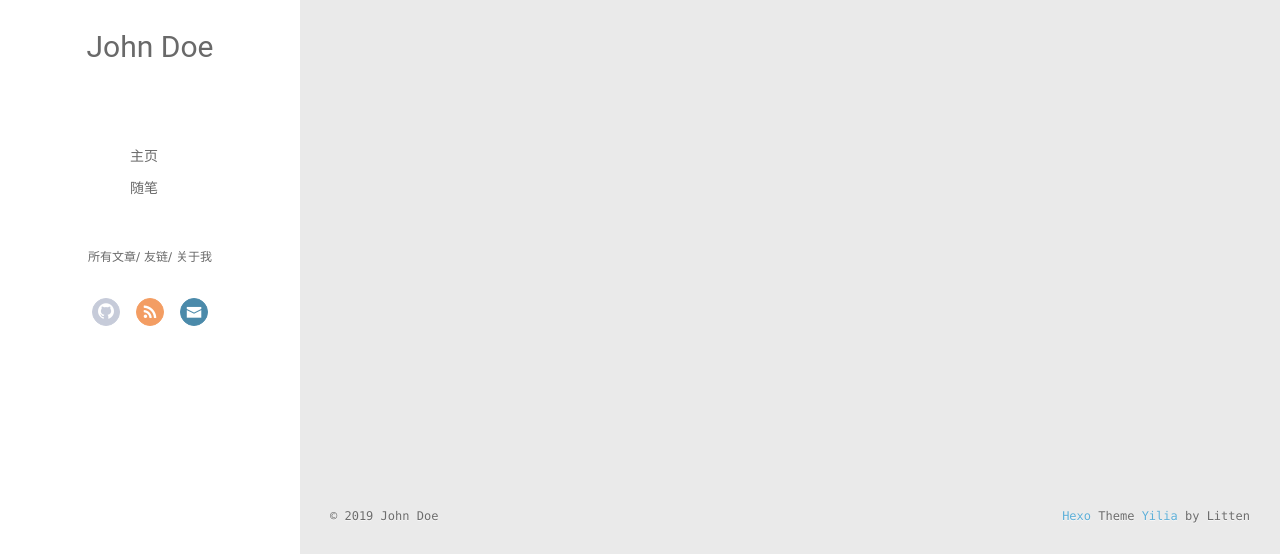
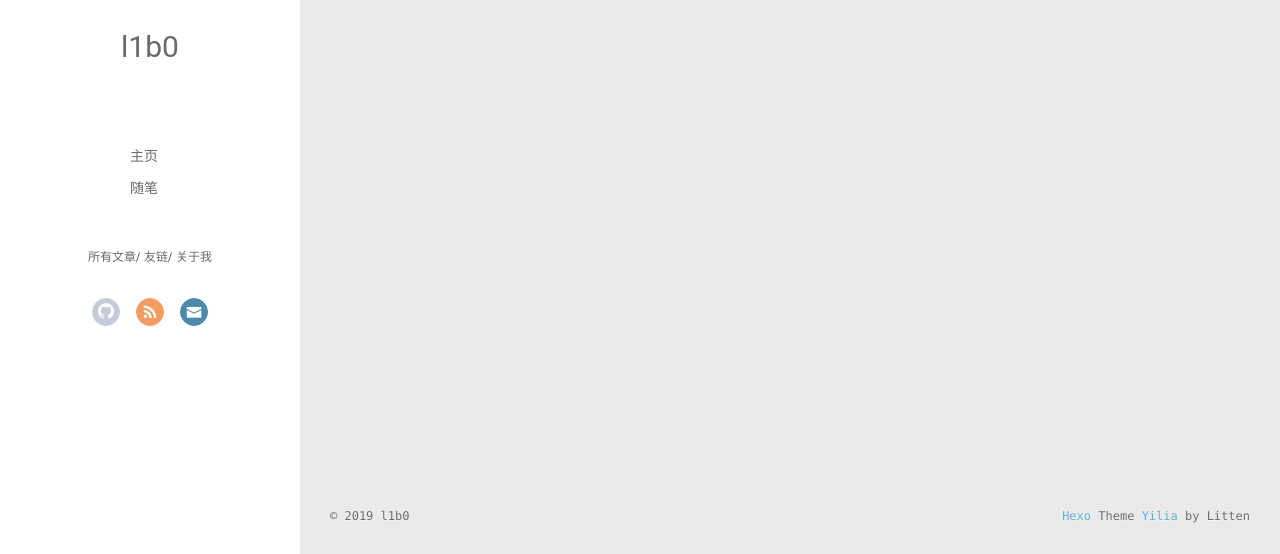
Before and after one commit to L1B0/L1B0.github.io, a plain HTML site: page archives/index.html in a window 1280 px wide. Shown: the part 243-797 px from the top of the page. Drawn offline with Linux system fonts and the light colour scheme; no server answers.

Commit message:
Site updated: 2019-09-17 14:42:54

```diff
--- a/archives/index.html
+++ b/archives/index.html
@@ -46,7 +46,7 @@
 			<img src="/img/head.jpg" class="js-avatar">
 		</a>
 		<hgroup>
-		  <h1 class="header-author"><a href="/">John Doe</a></h1>
+		  <h1 class="header-author"><a href="/">l1b0</a></h1>
 		</hgroup>
 
 
@@ -102,7 +102,7 @@
 				<img src="/img/head.jpg" class="js-avatar">
 			</div>
 			<hgroup>
-			  <h1 class="header-author js-header-author">John Doe</h1>
+			  <h1 class="header-author js-header-author">l1b0</h1>
 			</hgroup>
 
 
@@ -198,7 +198,7 @@
   <div class="outer">
     <div id="footer-info">
     	<div class="footer-left">
-    		&copy; 2019 John Doe
+    		&copy; 2019 l1b0
     	</div>
       	<div class="footer-right">
       		<a href="http://hexo.io/" target="_blank">Hexo</a>  Theme <a href="https://github.com/litten/hexo-theme-yilia" target="_blank">Yilia</a> by Litten
```
Also changed, not shown: 2019/09/17/hello-world/index.html (+3 -3 lines), archives/2019/09/index.html (+3 -3 lines), archives/2019/index.html (+3 -3 lines), index.html (+3 -3 lines).
